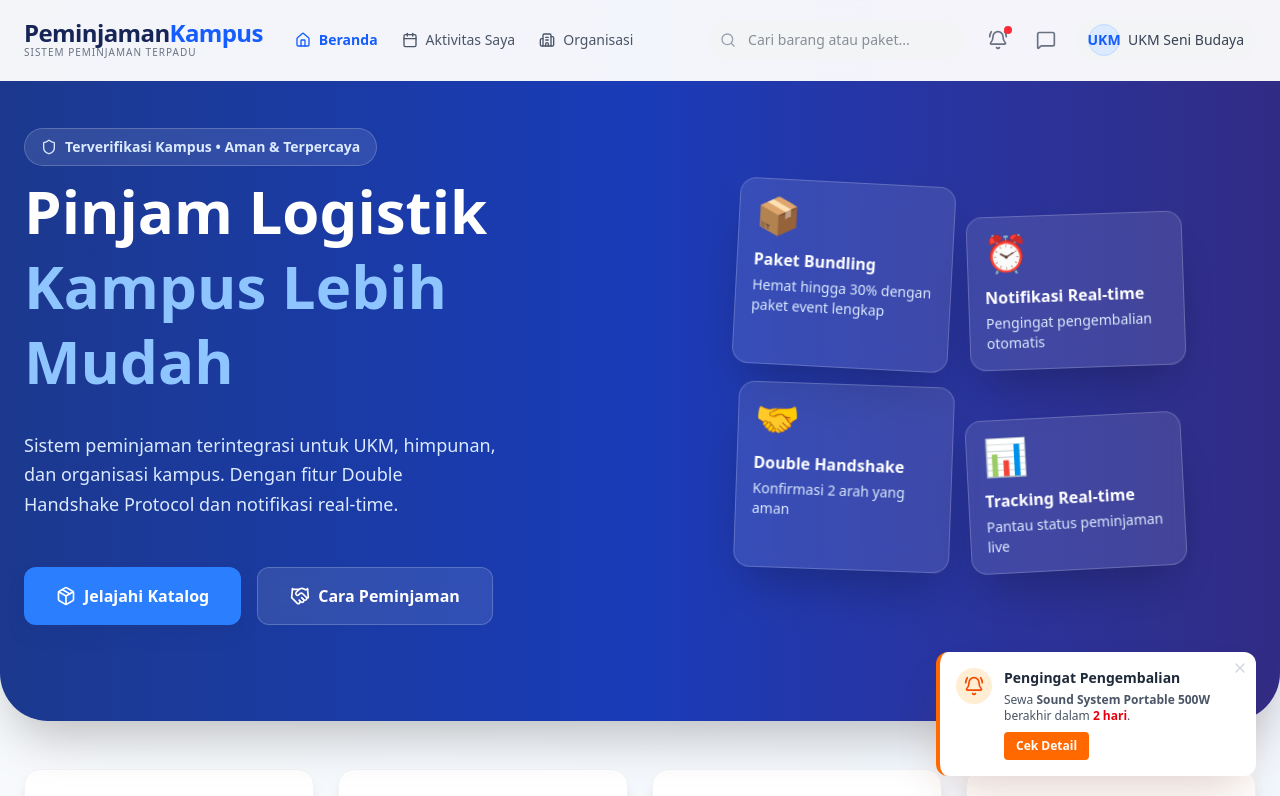
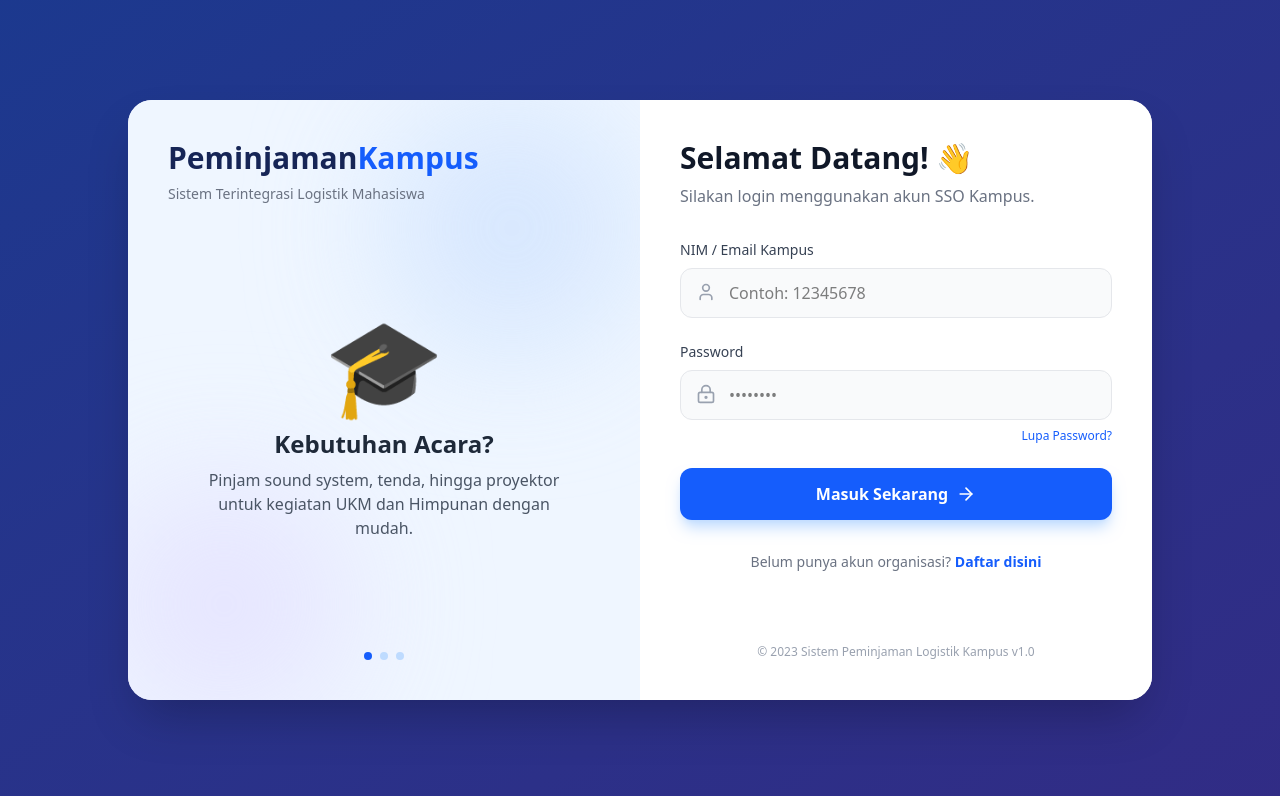
Before and after one commit to noven24/logistik-kampus-one, a React (Vite) app: page / in a window 1280 px wide. Shown: the top 796 px of the page. Built offline with nearby package versions, Linux system fonts and the light colour scheme.

Commit message:
edit home

```diff
--- a/src/pages/Home.jsx
+++ b/src/pages/Home.jsx
@@ -4,14 +4,22 @@ import {
   ChevronLeft, Building2, CheckCircle2, Package, LockKeyhole,
   AlertCircle, Clock, ArrowRightLeft, BoxSelect, X, AlertTriangle,
   BellRing, Menu, Grid, List, Users, Calendar, Shield, FileText,
-  Truck, RotateCcw, Eye, Star, Download, Upload, Handshake, Phone, Mail, Globe
+  Truck, RotateCcw, Eye, Star, Download, Upload, Handshake, Phone, Mail, Globe,
+  LogIn, Lock, ArrowRight, Loader2
 } from 'lucide-react';
 
 const SistemPeminjamanLogistikKampus = () => {
+  // --- STATE AUTHENTICATION ---
+  const [isLoggedIn, setIsLoggedIn] = useState(false);
+  const [loginLoading, setLoginLoading] = useState(false);
+  const [loginForm, setLoginForm] = useState({ username: '', password: '' });
+  const [loginError, setLoginError] = useState('');
+
+  // --- STATE UTAMA APLIKASI ---
   const [activePage, setActivePage] = useState('home');
   const [selectedItem, setSelectedItem] = useState(null);
   const [selectedBundle, setSelectedBundle] = useState(null);
-  const [selectedOrg, setSelectedOrg] = useState(null); // State baru untuk detail organisasi
+  const [selectedOrg, setSelectedOrg] = useState(null);
   const [categoryFilter, setCategoryFilter] = useState('Semua');
   const [showReminder, setShowReminder] = useState(false);
   const [isScrolled, setIsScrolled] = useState(false);
@@ -20,18 +28,41 @@ const SistemPeminjamanLogistikKampus = () => {
   const [loanStep, setLoanStep] = useState(1);
   const [returnStep, setReturnStep] = useState(1);
 
-  // DETEKSI SCROLL UNTUK NAVBAR
+  // --- HANDLER LOGIN ---
+  const handleLogin = (e) => {
+    e.preventDefault();
+    setLoginError('');
+
+    if (!loginForm.username || !loginForm.password) {
+      setLoginError('Harap isi NIM/Email dan Password');
+      return;
+    }
+
+    setLoginLoading(true);
+
+    // Simulasi API Call
+    setTimeout(() => {
+      setLoginLoading(false);
+      setIsLoggedIn(true);
+      // Reset scroll saat masuk
+      window.scrollTo(0, 0);
+    }, 1500);
+  };
+
+  // --- DETEKSI SCROLL UNTUK NAVBAR ---
   useEffect(() => {
     const handleScroll = () => setIsScrolled(window.scrollY > 20);
     window.addEventListener('scroll', handleScroll);
     return () => window.removeEventListener('scroll', handleScroll);
   }, []);
 
-  // SIMULASI NOTIFIKASI
+  // --- SIMULASI NOTIFIKASI (Hanya jalan setelah login) ---
   useEffect(() => {
-    const timer = setTimeout(() => setShowReminder(true), 5000);
-    return () => clearTimeout(timer);
-  }, []);
+    if (isLoggedIn) {
+      const timer = setTimeout(() => setShowReminder(true), 5000);
+      return () => clearTimeout(timer);
+    }
+  }, [isLoggedIn]);
 
   // --- DATA DUMMY ---
   const organizations = [
@@ -390,7 +421,111 @@ const SistemPeminjamanLogistikKampus = () => {
     setReturnStep(1);
   };
 
-  // --- COMPONENTS ---
+  // --- HALAMAN LOGIN ---
+  const LoginPage = () => (
+    <div className="min-h-screen flex items-center justify-center bg-gradient-to-br from-blue-900 to-indigo-900 font-sans p-6">
+      <div className="bg-white rounded-3xl shadow-2xl overflow-hidden w-full max-w-5xl flex flex-col md:flex-row h-full md:h-[600px] animate-in fade-in zoom-in duration-500">
+
+        {/* Left Side: Illustration / Branding */}
+        <div className="md:w-1/2 bg-blue-50 p-10 flex flex-col justify-between relative overflow-hidden">
+          <div className="absolute top-0 right-0 w-64 h-64 bg-blue-100 rounded-full mix-blend-multiply filter blur-3xl opacity-70 animate-blob"></div>
+          <div className="absolute -bottom-8 -left-8 w-64 h-64 bg-purple-100 rounded-full mix-blend-multiply filter blur-3xl opacity-70 animate-blob animation-delay-2000"></div>
+
+          <div className="relative z-10">
+            <h1 className="text-3xl font-extrabold text-blue-950 mb-2">
+              Peminjaman<span className="text-blue-600">Kampus</span>
+            </h1>
+            <p className="text-gray-500 text-sm">Sistem Terintegrasi Logistik Mahasiswa</p>
+          </div>
+
+          <div className="relative z-10 text-center my-8 md:my-0">
+             <div className="text-8xl mb-4 animate-bounce-slow inline-block">🎓</div>
+             <h2 className="text-2xl font-bold text-gray-800 mb-2">Kebutuhan Acara?</h2>
+             <p className="text-gray-600 px-8">Pinjam sound system, tenda, hingga proyektor untuk kegiatan UKM dan Himpunan dengan mudah.</p>
+          </div>
+
+          <div className="relative z-10 flex gap-2 justify-center">
+             <div className="w-2 h-2 rounded-full bg-blue-600"></div>
+             <div className="w-2 h-2 rounded-full bg-blue-200"></div>
+             <div className="w-2 h-2 rounded-full bg-blue-200"></div>
+          </div>
+        </div>
+
+        {/* Right Side: Login Form */}
+        <div className="md:w-1/2 p-10 flex flex-col justify-center bg-white relative">
+          <div className="max-w-md mx-auto w-full">
+            <div className="mb-8 text-center md:text-left">
+              <h2 className="text-3xl font-bold text-gray-900 mb-2">Selamat Datang! 👋</h2>
+              <p className="text-gray-500">Silakan login menggunakan akun SSO Kampus.</p>
+            </div>
+
+            {loginError && (
+              <div className="mb-6 p-4 bg-red-50 border border-red-100 text-red-600 rounded-xl text-sm flex items-center gap-2 animate-pulse">
+                <AlertCircle size={18} /> {loginError}
+              </div>
+            )}
+
+            <form onSubmit={handleLogin} className="space-y-6">
+              <div>
+                <label className="block text-sm font-medium text-gray-700 mb-2">NIM / Email Kampus</label>
+                <div className="relative">
+                  <User className="absolute left-4 top-3.5 text-gray-400" size={20} />
+                  <input
+                    type="text"
+                    className="w-full pl-12 pr-4 py-3 bg-gray-50 border border-gray-200 rounded-xl focus:outline-none focus:ring-2 focus:ring-blue-500 transition-all"
+                    placeholder="Contoh: 12345678"
+                    value={loginForm.username}
+                    onChange={(e) => setLoginForm({...loginForm, username: e.target.value})}
+                  />
+                </div>
+              </div>
+
+              <div>
+                <label className="block text-sm font-medium text-gray-700 mb-2">Password</label>
+                <div className="relative">
+                  <LockKeyhole className="absolute left-4 top-3.5 text-gray-400" size={20} />
+                  <input
+                    type="password"
+                    className="w-full pl-12 pr-4 py-3 bg-gray-50 border border-gray-200 rounded-xl focus:outline-none focus:ring-2 focus:ring-blue-500 transition-all"
+                    placeholder="••••••••"
+                    value={loginForm.password}
+                    onChange={(e) => setLoginForm({...loginForm, password: e.target.value})}
+                  />
+                </div>
+                <div className="flex justify-end mt-2">
+                  <a href="#" className="text-xs font-medium text-blue-600 hover:text-blue-700">Lupa Password?</a>
+                </div>
+              </div>
+
+              <button
+                type="submit"
+                disabled={loginLoading}
+                className="w-full bg-blue-600 hover:bg-blue-700 text-white font-bold py-3.5 rounded-xl transition-all transform hover:-translate-y-0.5 active:scale-[0.98] shadow-lg shadow-blue-200 flex items-center justify-center gap-2"
+              >
+                {loginLoading ? (
+                  <Loader2 className="animate-spin" size={20} />
+                ) : (
+                  <>
+                    Masuk Sekarang <ArrowRight size={20} />
+                  </>
+                )}
+              </button>
+            </form>
+
+            <div className="mt-8 text-center text-sm text-gray-500">
+              Belum punya akun organisasi? <a href="#" className="font-bold text-blue-600 hover:underline">Daftar disini</a>
+            </div>
+          </div>
+
+          <div className="mt-auto pt-6 text-center text-xs text-gray-400">
+            © 2023 Sistem Peminjaman Logistik Kampus v1.0
+          </div>
+        </div>
+      </div>
+    </div>
+  );
+
+  // --- MAIN COMPONENTS ---
 
   const Navbar = () => (
     <nav className={`fixed top-0 w-full z-40 transition-all duration-300 ${isScrolled ? 'bg-white shadow-lg py-3' : 'bg-white/95 backdrop-blur-md py-5 border-b border-gray-100'}`}>
@@ -453,11 +588,12 @@ const SistemPeminjamanLogistikKampus = () => {
             <button className="p-2 text-gray-500 hover:bg-gray-100 rounded-full transition-colors">
               <MessageSquare size={20} />
             </button>
-            <div className="flex items-center gap-2 bg-gray-100 rounded-full px-3 py-1 cursor-pointer hover:bg-gray-200 transition-colors">
+            <div className="flex items-center gap-2 bg-gray-100 rounded-full px-3 py-1 cursor-pointer hover:bg-gray-200 transition-colors" onClick={() => setIsLoggedIn(false)}>
               <div className="w-8 h-8 bg-blue-100 text-blue-600 rounded-full flex items-center justify-center font-bold text-sm border border-blue-200">
                 UKM
               </div>
               <span className="text-sm font-medium text-gray-700">UKM Seni Budaya</span>
+              <LogIn size={14} className="ml-1 text-gray-400" />
             </div>
           </div>
         </div>
@@ -1169,9 +1305,14 @@ const SistemPeminjamanLogistikKampus = () => {
   };
 
   // --- MAIN RENDER ---
-
+  // Jika belum login, tampilkan LoginPage
+  if (!isLoggedIn) {
+    return <LoginPage />;
+  }
+
+  // Jika sudah login, tampilkan aplikasi utama
   return (
-    <div className="min-h-screen bg-gradient-to-br from-gray-50 to-blue-50 font-sans text-gray-800">
+    <div className="min-h-screen bg-gradient-to-br from-gray-50 to-blue-50 font-sans text-gray-800 animate-in fade-in duration-500">
       <Navbar />
 
       {showReminder && <ReminderToast />}
```
